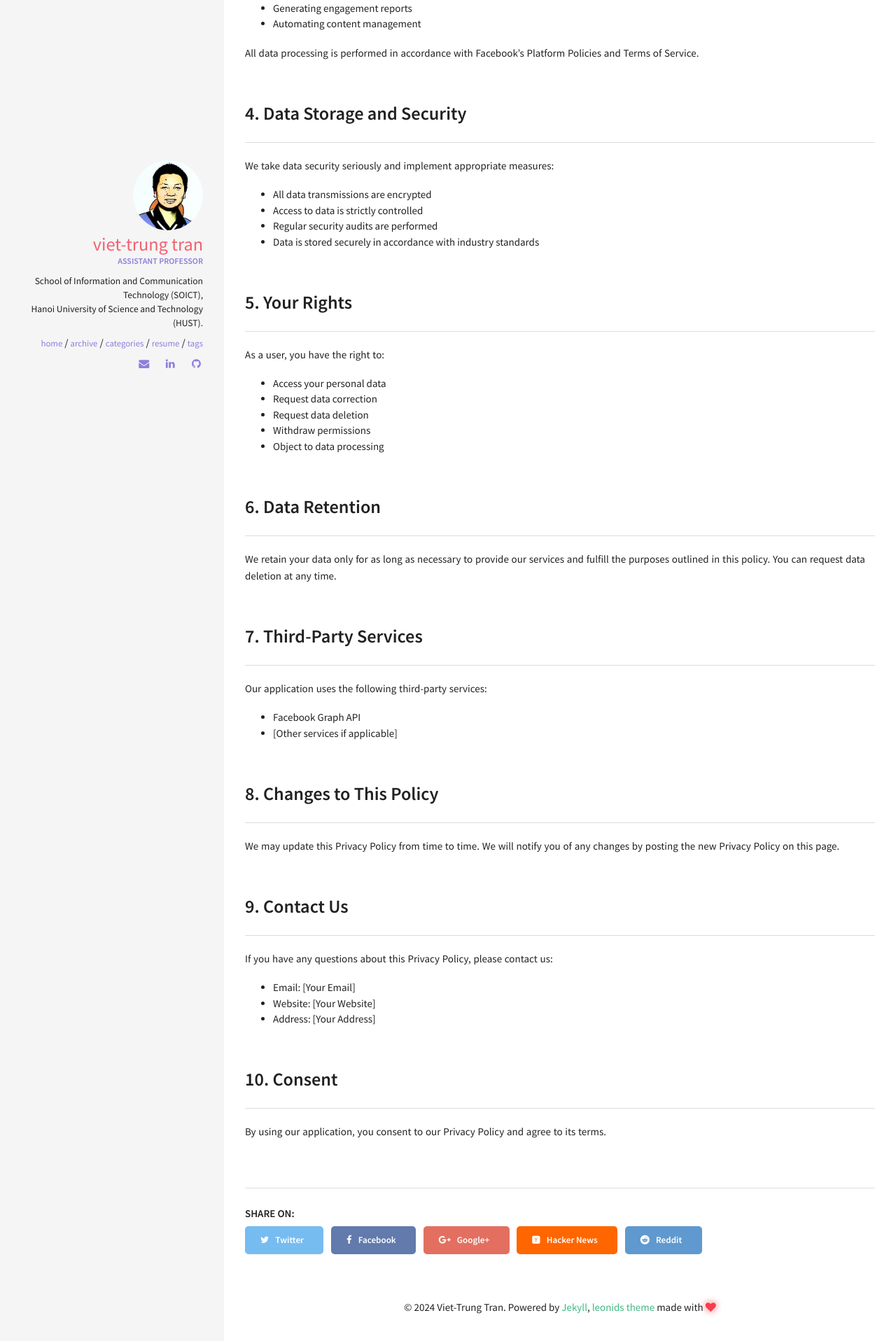
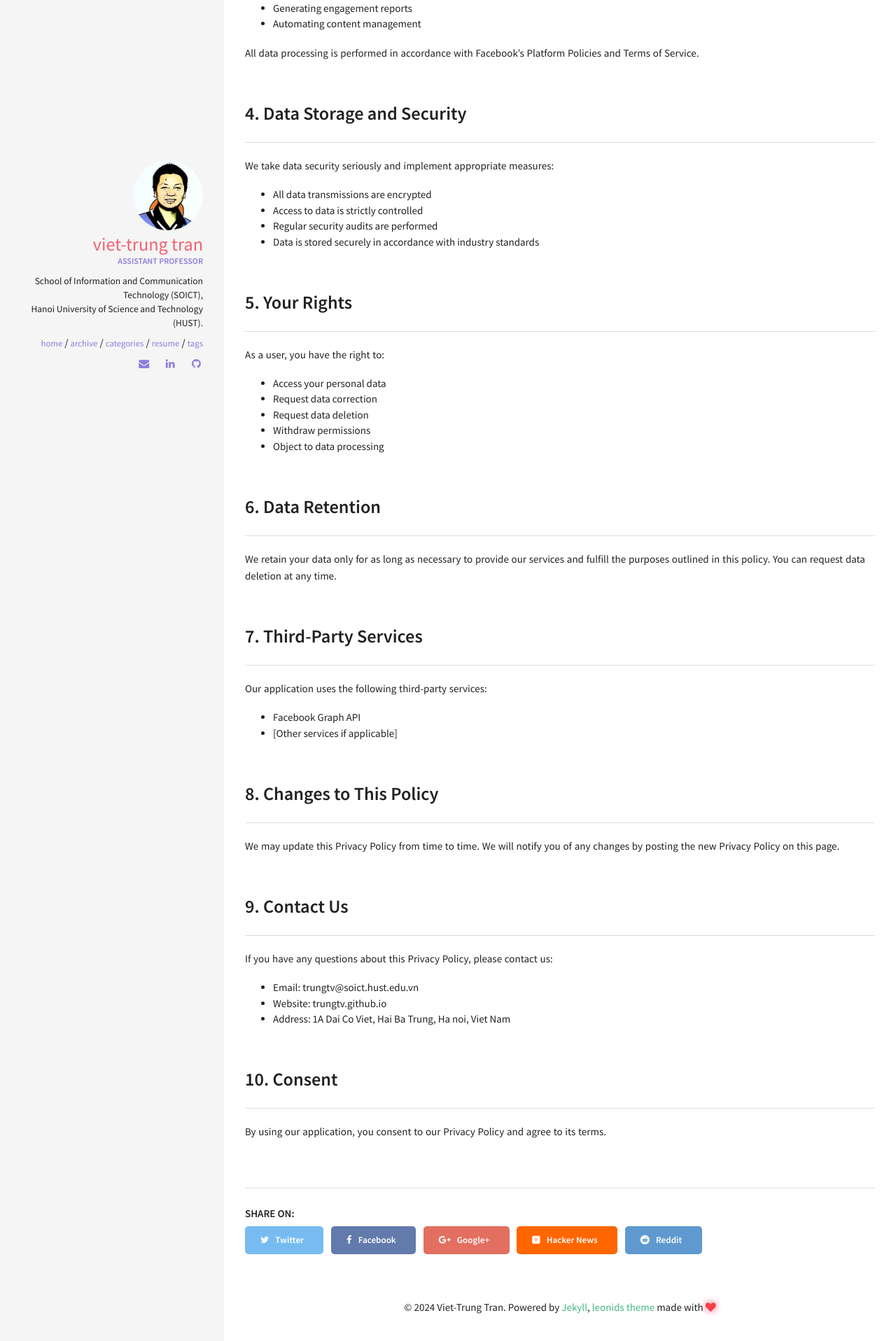
Before and after one commit to trungtv/trungtv.github.io, a Jekyll site: the page built from _posts/2024-10-07-privacy-policy.md, in a window 1280 px wide. Shown: the part 1083-2999 px from the top of the page at 70% size. Built offline with Jekyll 4.4.1, drawn with Linux system fonts in a browser that asks for light colours.

Commit message:
Update 2024-10-07-privacy-policy.md

```diff
--- a/_posts/2024-10-07-privacy-policy.md
+++ b/_posts/2024-10-07-privacy-policy.md
@@ -73,9 +73,9 @@ We may update this Privacy Policy from time to time. We will notify you of any c
 
 If you have any questions about this Privacy Policy, please contact us:
 
-- Email: [Your Email]
-- Website: [Your Website]
-- Address: [Your Address]
+- Email: trungtv@soict.hust.edu.vn
+- Website: trungtv.github.io
+- Address: 1A Dai Co Viet, Hai Ba Trung, Ha noi, Viet Nam
 
 ## 10. Consent
 
```
